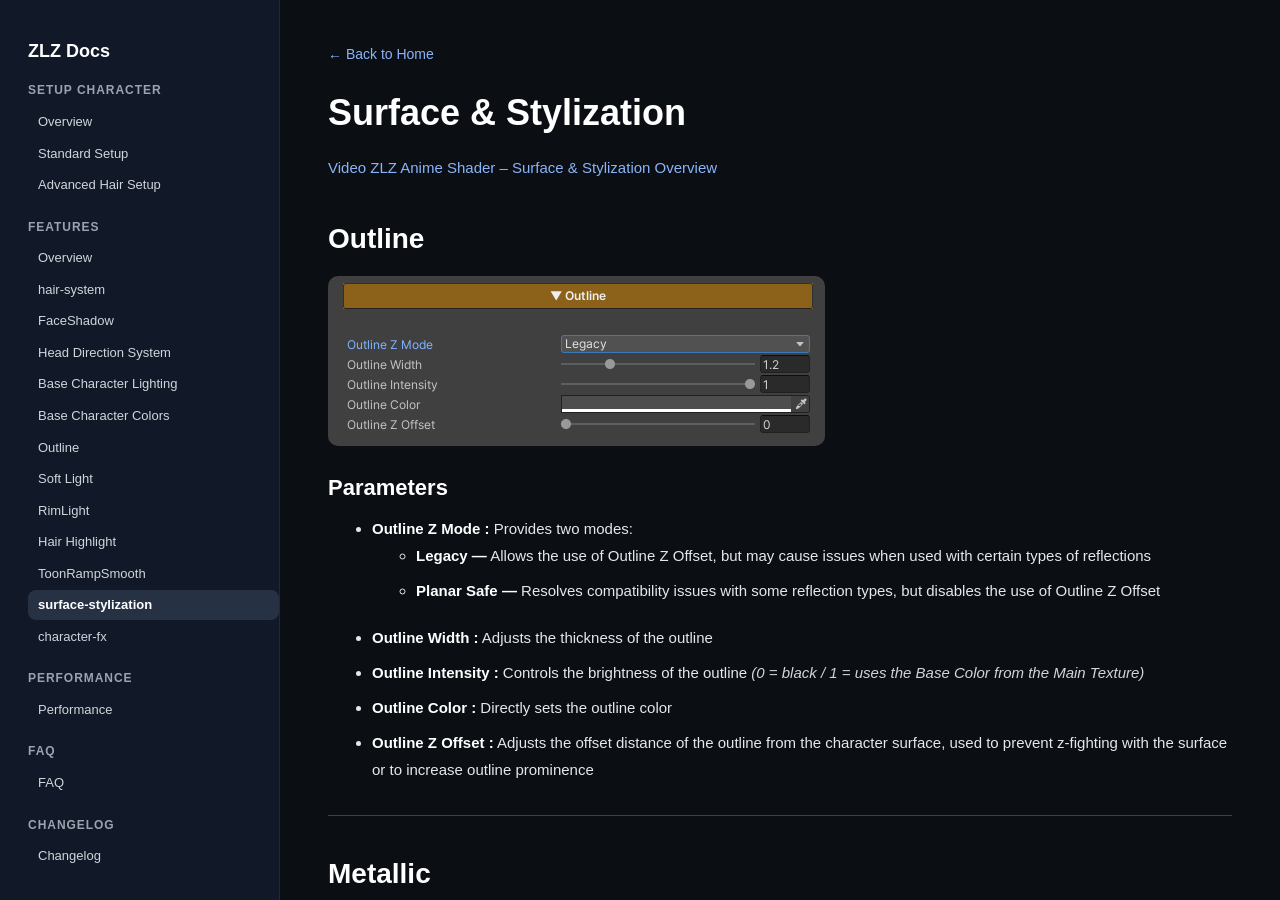
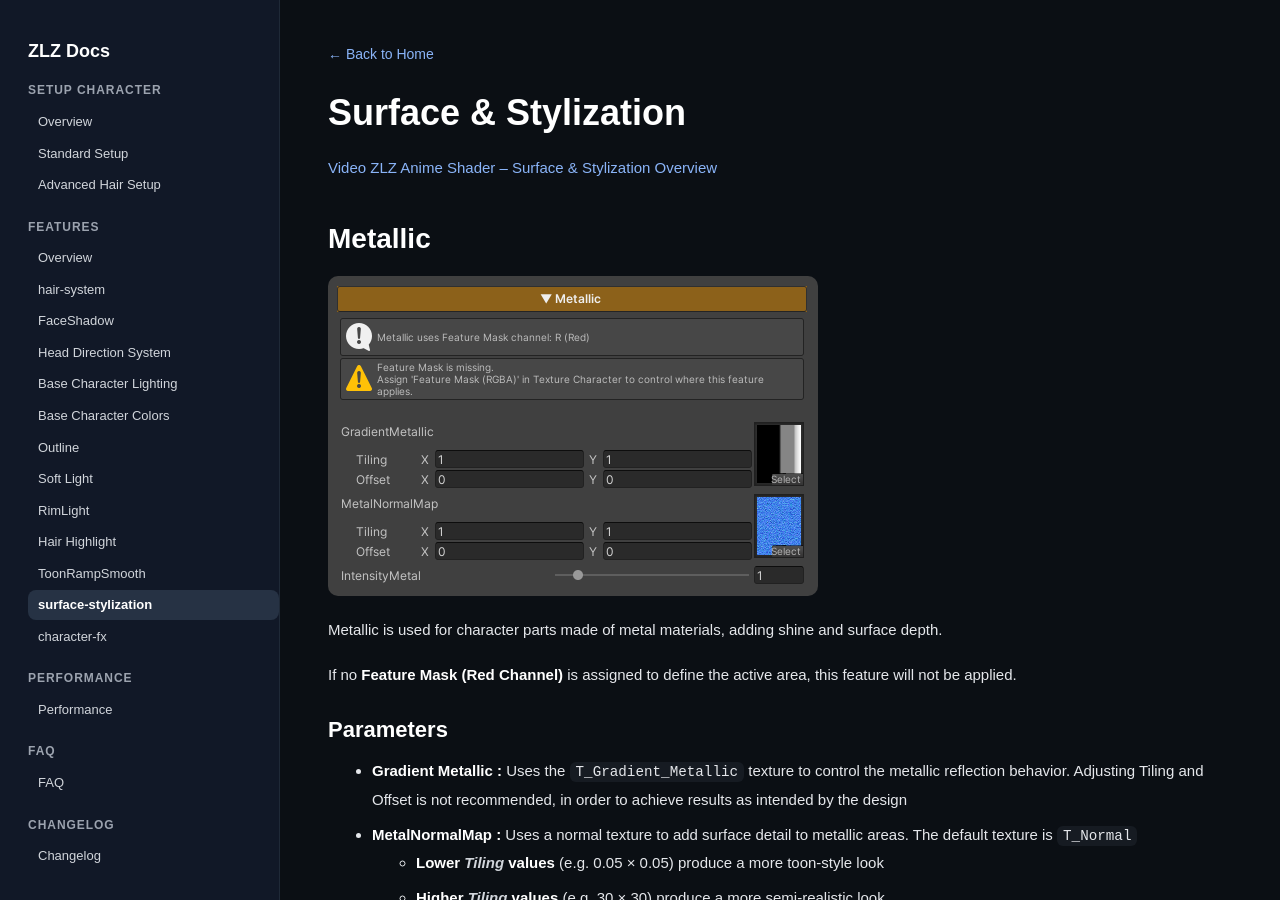
Before and after one commit to zlz-studio/zlz-studio.github.io, a Jekyll site: the page built from features/surface-stylization/index.md, in a window 1280 px wide and 900 px high. Built offline with Jekyll 4.4.1, drawn with Linux system fonts in a browser that asks for light colours.

Commit message:
Update index.md

```diff
--- a/features/surface-stylization/index.md
+++ b/features/surface-stylization/index.md
@@ -5,22 +5,6 @@ title: Surface-Stylization
 # Surface & Stylization
 
 [Video ZLZ Anime Shader – Surface & Stylization Overview](https://youtu.be/xnA9aQ0pEfE)
-
-## Outline
-
-![outline](../images/outline.png)
-
-### Parameters
-
-- **Outline Z Mode :** Provides two modes:
-    - **Legacy —** Allows the use of Outline Z Offset, but may cause issues when used with certain types of reflections
-    - **Planar Safe —** Resolves compatibility issues with some reflection types, but disables the use of Outline Z Offset
-- **Outline Width :** Adjusts the thickness of the outline
-- **Outline Intensity :** Controls the brightness of the outline *(0 = black / 1 = uses the Base Color from the Main Texture)*
-- **Outline Color :** Directly sets the outline color
-- **Outline Z Offset :** Adjusts the offset distance of the outline from the character surface, used to prevent z-fighting with the surface or to increase outline prominence
-
----
 
 ## Metallic
 
```
